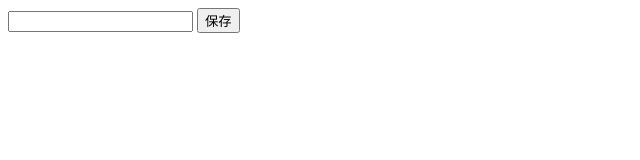
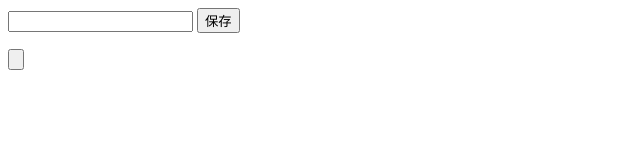
Before and after one commit to ao-spirogyra/traveler-s-diary-chrome-extension, a browser extension: page options.html in a window 1280 px wide. Shown: the full height of the page, 0-640 px from the left. Drawn offline with Linux system fonts and the light colour scheme.

Commit message:
Merge pull request #3 from takumimunemura/lower-case-oauth
Lower case oauth

```diff
--- a/options.html
+++ b/options.html
@@ -6,6 +6,7 @@
     <input type="text" id="form">
     <input type="button" id="save" value="保存">
     <div id="exceptions"></div>
+    <input type="button" id="oauth" class="oauth">
   </body>
   <script src="options.js"></script>
 </html>
```
